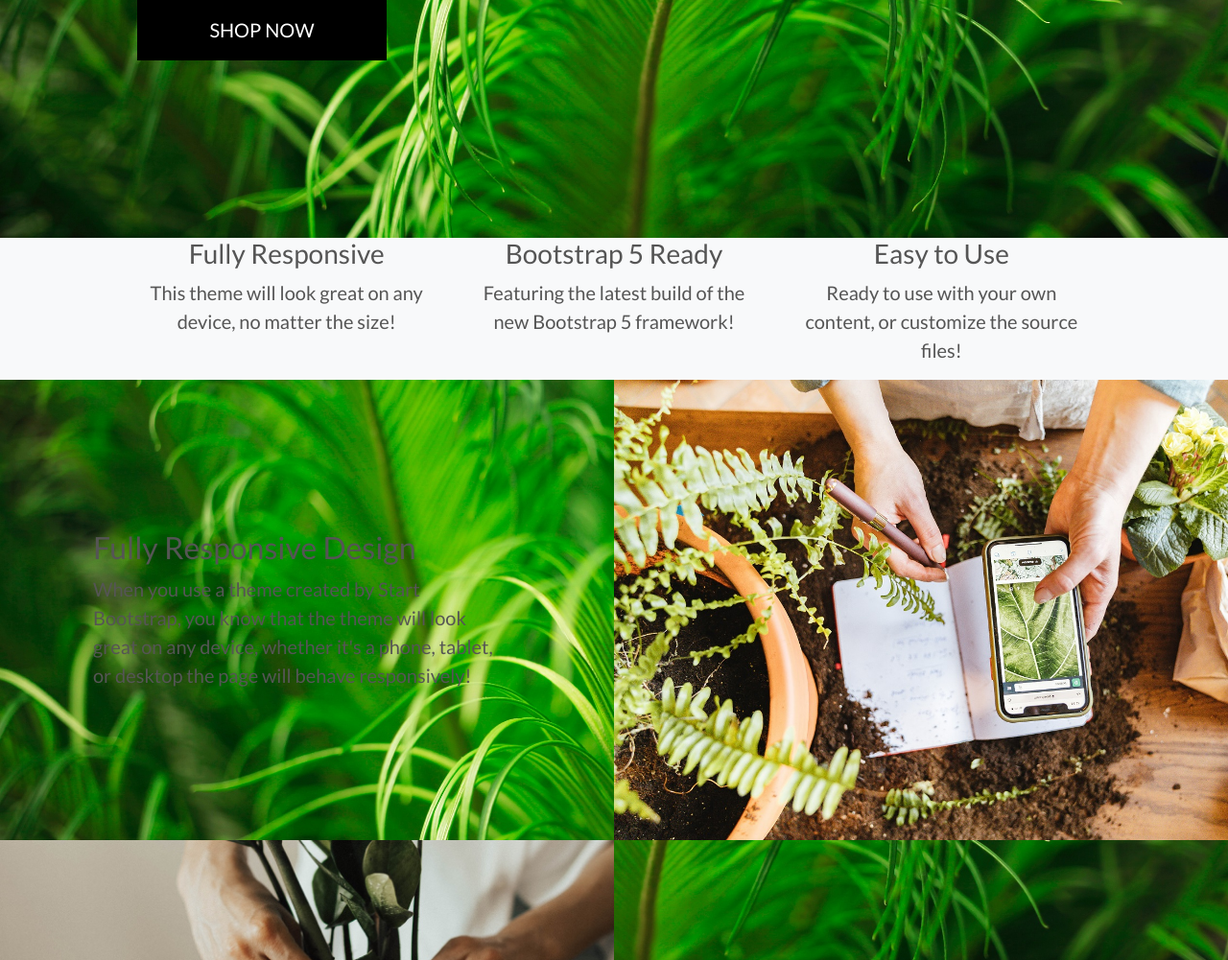
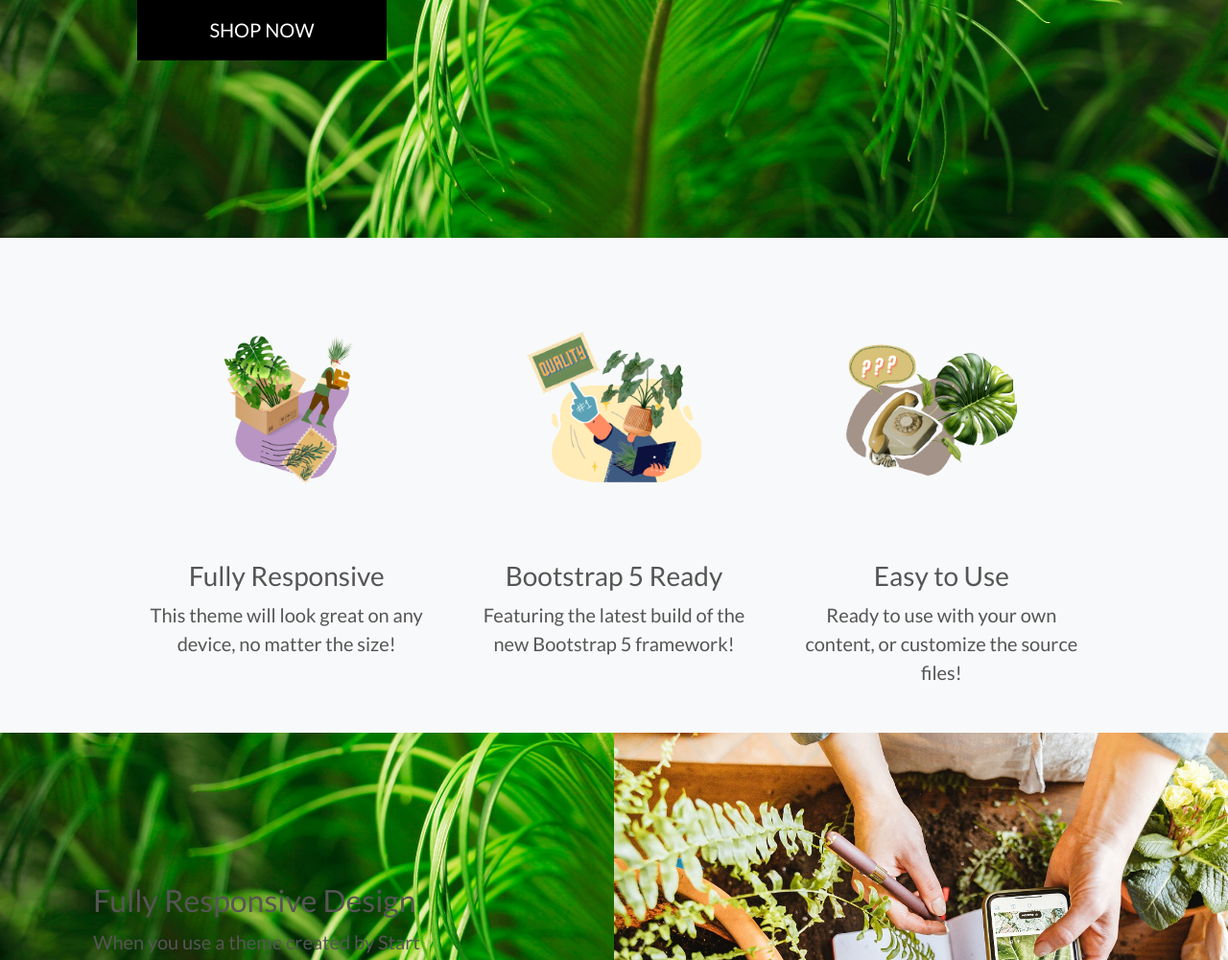
Before and after one commit to KamilaAzul/Soilmate-Plants, a Django app: page / in a window 1280 px wide. Shown: the part 552-1553 px from the top of the page at 96% size. Run offline with Django 3.2, Linux system fonts and the light colour scheme; some libraries are stand-ins or nearby versions.

Commit message:
Added content to home page

```diff
--- a/home/templates/home/index.html
+++ b/home/templates/home/index.html
@@ -27,11 +27,12 @@
 
 <!-- Icons Grid-->
 <section class="features-icons bg-light text-center">
-    <div class="container">
+    <div class="container iconsGrid">
         <div class="row">
             <div class="col-lg-4">
                 <div class="features-icons-item mx-auto mb-5 mb-lg-0 mb-lg-3">
                     <div class="features-icons-icon d-flex"><i class="bi-window m-auto text-primary"></i></div>
+                    <img class="img-fluid rounded-circle mb-3 imageComp" src="media/1i.png" alt="..." />
                     <h3>Fully Responsive</h3>
                     <p class="lead mb-0">This theme will look great on any device, no matter the size!</p>
                 </div>
@@ -39,6 +40,7 @@
             <div class="col-lg-4">
                 <div class="features-icons-item mx-auto mb-5 mb-lg-0 mb-lg-3">
                     <div class="features-icons-icon d-flex"><i class="bi-layers m-auto text-primary"></i></div>
+                    <img class="img-fluid rounded-circle mb-3 imageComp" src="media/2i.png" alt="..." />
                     <h3>Bootstrap 5 Ready</h3>
                     <p class="lead mb-0">Featuring the latest build of the new Bootstrap 5 framework!</p>
                 </div>
@@ -46,6 +48,7 @@
             <div class="col-lg-4">
                 <div class="features-icons-item mx-auto mb-0 mb-lg-3">
                     <div class="features-icons-icon d-flex"><i class="bi-terminal m-auto text-primary"></i></div>
+                    <img class="img-fluid rounded-circle mb-3 imageComp" src="media/3i.png" alt="..." />
                     <h3>Easy to Use</h3>
                     <p class="lead mb-0">Ready to use with your own content, or customize the source files!</p>
                 </div>
@@ -94,14 +97,14 @@
         <div class="row">
             <div class="col-lg-4">
                 <div class="testimonial-item mx-auto mb-5 mb-lg-0">
-                    <img class="img-fluid rounded-circle mb-3" src="assets/img/testimonials-1.jpg" alt="..." />
+                    <img class="img-fluid rounded-circle mb-3" src="media/1i.png" alt="..." />
                     <h5>Margaret E.</h5>
                     <p class="font-weight-light mb-0">"This is fantastic! Thanks so much guys!"</p>
                 </div>
             </div>
             <div class="col-lg-4">
                 <div class="testimonial-item mx-auto mb-5 mb-lg-0">
-                    <img class="img-fluid rounded-circle mb-3" src="assets/img/testimonials-2.jpg" alt="..." />
+                    <img class="img-fluid rounded-circle mb-3" src="media/1i.png" alt="..." />
                     <h5>Fred S.</h5>
                     <p class="font-weight-light mb-0">"Bootstrap is amazing. I've been using it to create lots of super
                         nice landing pages."</p>
@@ -109,7 +112,7 @@
             </div>
             <div class="col-lg-4">
                 <div class="testimonial-item mx-auto mb-5 mb-lg-0">
-                    <img class="img-fluid rounded-circle mb-3" src="assets/img/testimonials-3.jpg" alt="..." />
+                    <img class="img-fluid rounded-circle mb-3" src="media/1i.png" alt="..." />
                     <h5>Sarah W.</h5>
                     <p class="font-weight-light mb-0">"Thanks so much for making these free resources available to us!"
                     </p>
@@ -118,15 +121,6 @@
         </div>
     </div>
 </section>
-<!-- Call to Action-->
-<section class="call-to-action text-white text-center" id="signup">
-    <div class="container position-relative">
-        <div class="row justify-content-center">
-            <div class="col-xl-6">
-                <h2 class="mb-4">Ready to get started? Sign up now!</h2>
 
-            </div>
-        </div>
-    </div>
-</section>
+
 {% endblock %}
--- a/static/css/base.css
+++ b/static/css/base.css
@@ -102,5 +102,29 @@ body {
     max-width: 18rem;}
 
 .testimonials img {
-     max-width: 12rem;
-    box-shadow: 0px 5px 5px 0px $gray-500;}
+    height: 12rem;
+    width: 12rem;
+    text-align: center;
+    border-radius: 50%;
+    box-shadow: 0px 5px 5px 0px rgb(190, 189, 189);
+    }
+
+.features-icons {
+    padding-top: 2rem;
+    padding-bottom: 2rem;
+}
+
+.features-icons-item {
+    max-width: 20rem;}
+
+.features-icons .imageComp{
+    height: 18rem;
+    width: 18rem;
+    text-align: center;
+    border-radius: 50%;
+    object-fit: cover;
+
+}
+
+ .features-icons  i {
+   font-size: 4.5rem;}
```
Also changed, not shown: media/1i.png (added), media/2i.png (added), media/3i.png (added), media/3img.png (added).
